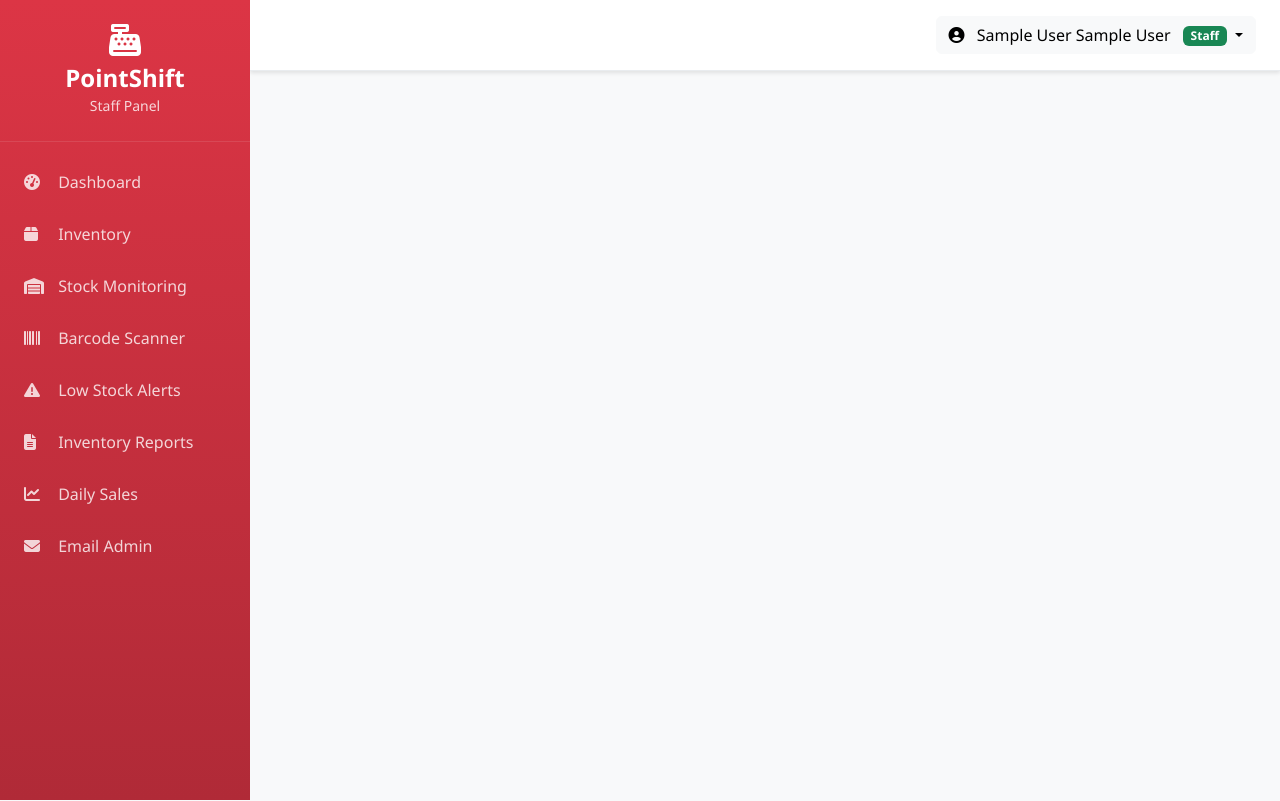
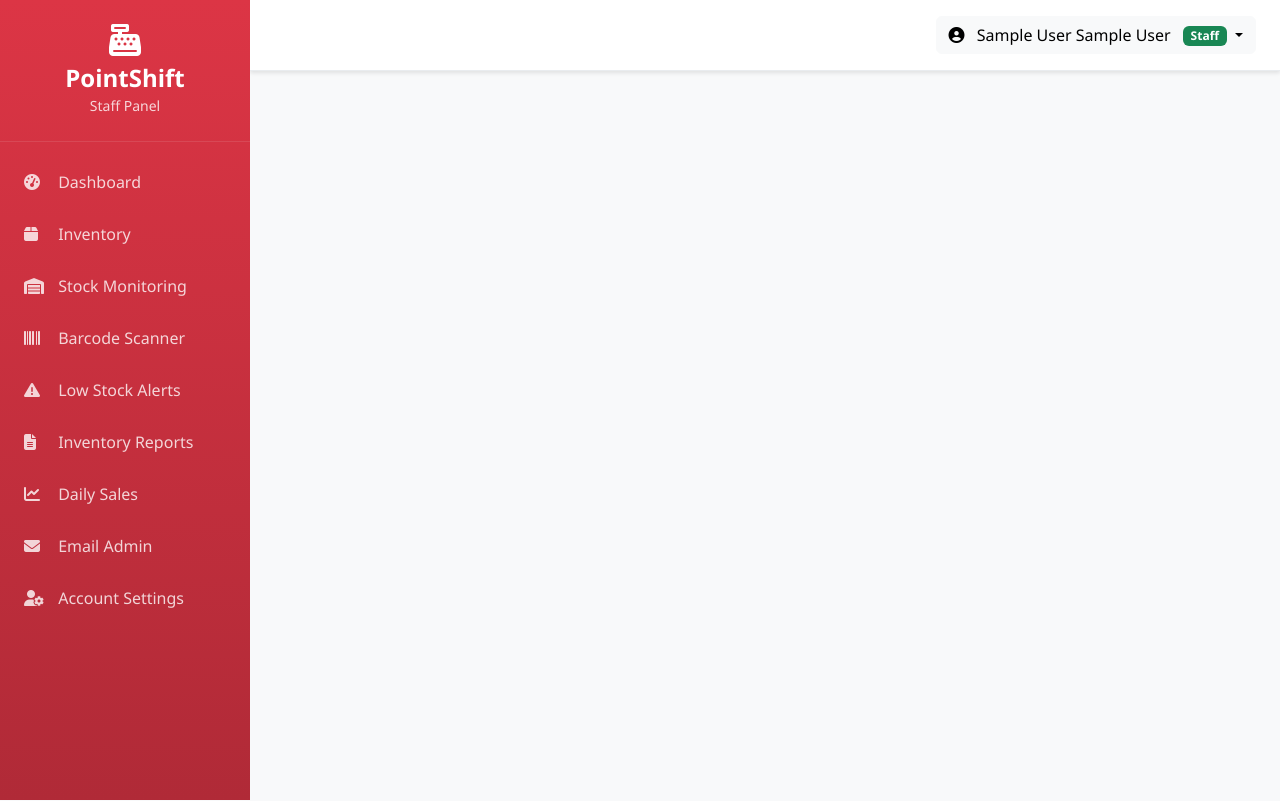
Before and after one commit to LeeDev428/point-shift_pos-system, a PHP site: the page made by staff/views/layout.php in a window 1280 px wide. Run offline with PHP 8.4, Linux system fonts and the light colour scheme; the template is opened without the code that fills it, so the values that code supplies are empty; the visitor is signed in with stand-in values (Sample User, id 1); some libraries are stand-ins or nearby versions.

Commit message:
Update layout.php

```diff
--- a/staff/views/layout.php
+++ b/staff/views/layout.php
@@ -219,6 +219,12 @@
                         Email Admin
                     </a>
                 </li>
+                  <li class="nav-item">
+                    <a class="nav-link <?php echo basename($_SERVER['PHP_SELF']) == 'account_settings.php' ? 'active' : ''; ?>" href="account_settings.php">
+                        <i class="fas fa-user-cog"></i>
+                        Account Settings
+                    </a>
+                </li>
             </ul>
         </nav>
     </div>
```
